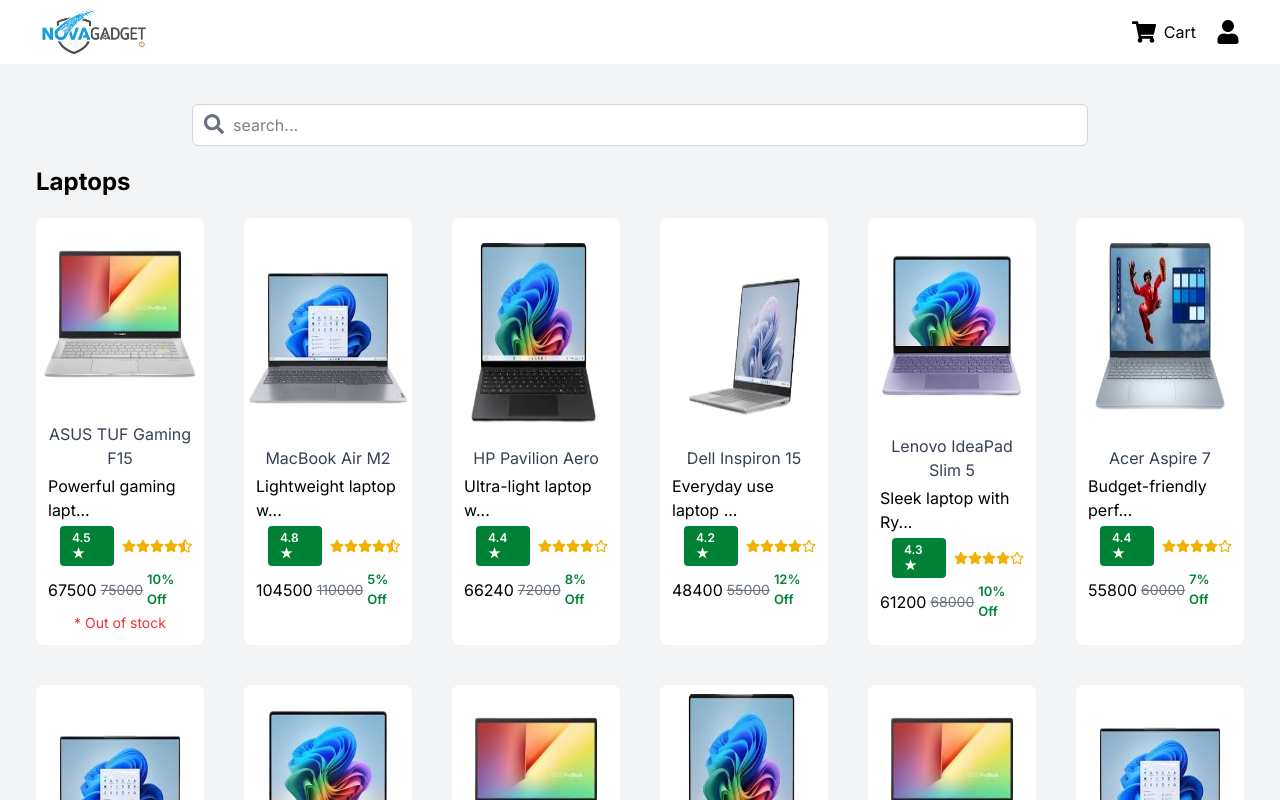
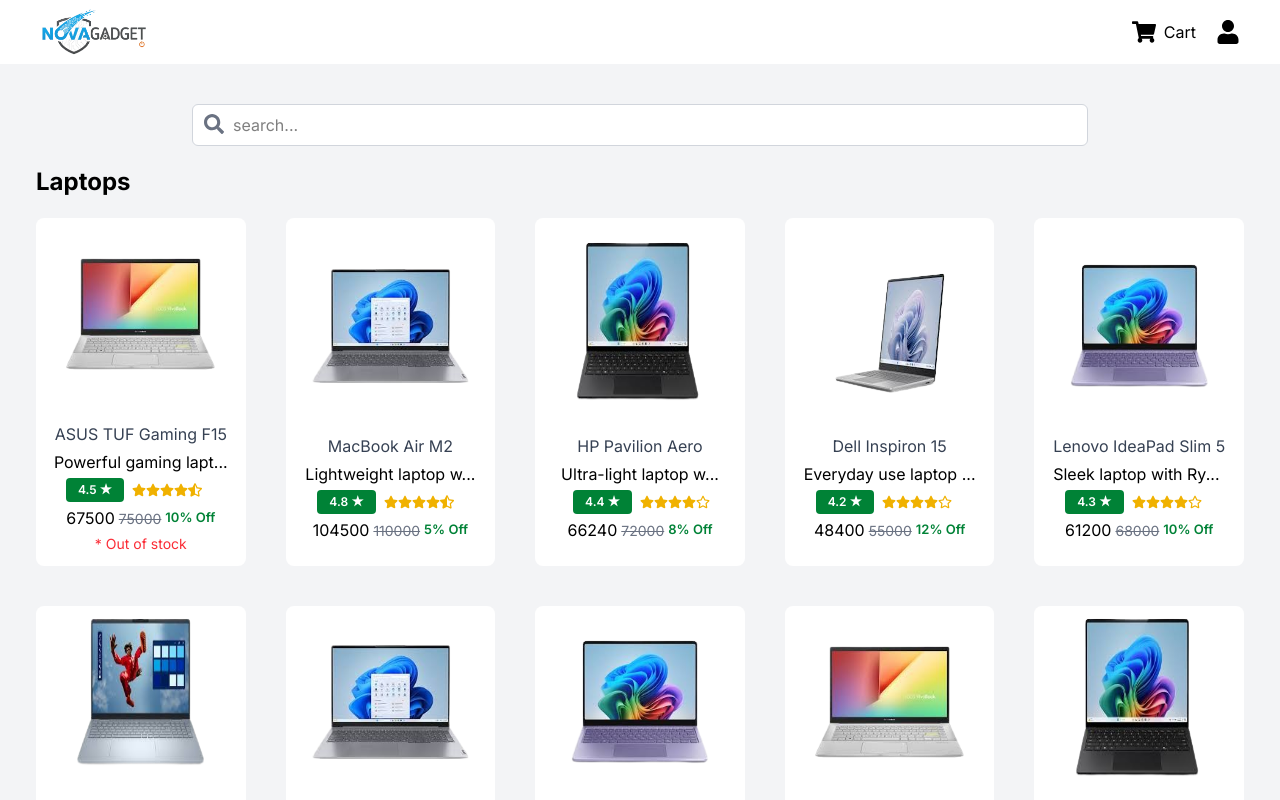
Before and after one commit to surjiks/shopping-cart, a React (Vite) app: page / in a window 1280 px wide. Shown: the top 800 px of the page. Built offline with nearby package versions, Linux system fonts and the light colour scheme.

Commit message:
home page respinsive completed

```diff
--- a/src/components/product/ProductCard.jsx
+++ b/src/components/product/ProductCard.jsx
@@ -6,7 +6,7 @@
   const navigate = useNavigate()
   return (
     <div onClick={()=>{navigate(`/product/${item.id}`)}} className="flex flex-col items-center justify-center bg-white hover:cursor-pointer hover:scale-105 hover:shadow-lg rounded-lg transition-all duration-300 hover:-translate-y-1">
-      <img src={item.image} alt="" className="w-full h-48 " />
+      <img src={item.image} alt="" className="w-[90%] h-48 p-3" />
       <div className="p-3 space-y-1">
         <p className="text-center text-gray-700">{item.name}</p>
         <p>
--- a/src/pages/HomePage.jsx
+++ b/src/pages/HomePage.jsx
@@ -42,7 +42,7 @@
             cat.products.length > 0 && (
               <div key={cat.id} className="p-5">
                 <h2 className="text-2xl font-bold">{cat.name}</h2>
-                <div className="grid sm:grid-cols-2 md:grid-cols-3 lg:grid-cols-4 xl:grid-cols-6 gap-10 mt-5">
+                <div className="grid sm:grid-cols-2 md:grid-cols-3 lg:grid-cols-4 xl:grid-cols-5 gap-10 mt-5">
                   {cat.products.map((item) => (
                     <ProductCard key={item.id} item={item} />
                   ))}
```
